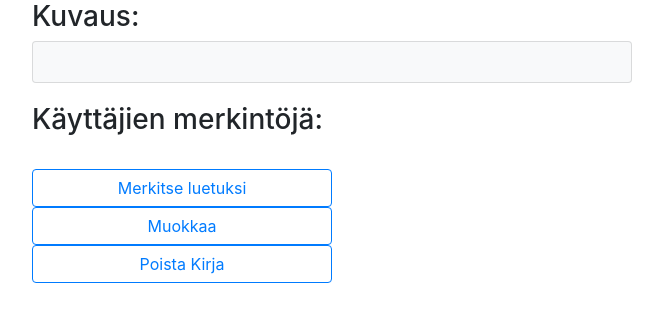
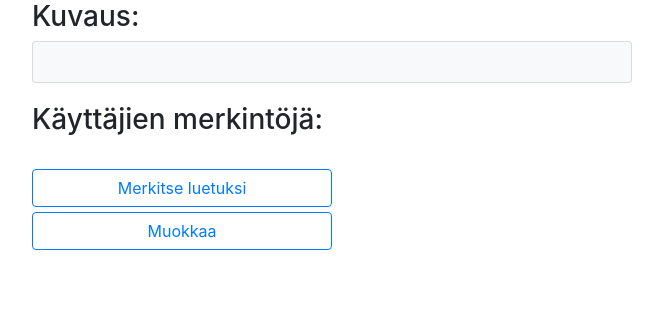
Before and after one commit to ALindroos/KirjaLoki, a Flask app: page /books/1 in a window 1280 px wide. Shown: the part 189-511 px from the top of the page, without its empty margins (53-716 px from the left). Run offline with Flask 2, Linux system fonts and the light colour scheme; data that the repository does not hold is empty; some libraries are stand-ins or nearby versions.

Commit message:
Moved delete button behind editing form for better user experience. Minor aesthetic improvements with button margin.

```diff
--- a/application/templates/books/book.html
+++ b/application/templates/books/book.html
@@ -46,10 +46,4 @@
             <button type="submit" class="btn btn-outline-primary">Muokkaa</button>
  </form>
 
-
- <form method="POST" action="{{ url_for('book_delete', book_id=book.id) }}">
-            <button type="submit" class="btn btn-outline-primary">Poista Kirja</button>
- </form>
-
-
 {% endblock %}
--- a/application/templates/layout.html
+++ b/application/templates/layout.html
@@ -59,6 +59,7 @@
   <style>
       button {
           width: 300px;
+          margin-bottom: 5px;
       }
       .card {
         margin-bottom: 20px;
```
Also changed, not shown: application/templates/books/edit.html (+6 -1 lines).
